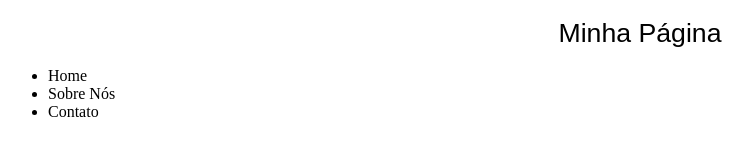
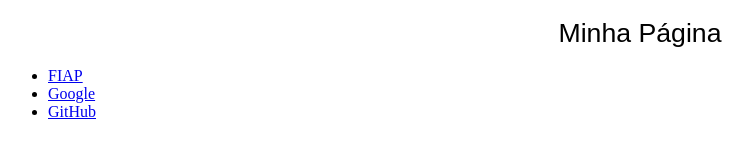
Before and after one commit to Byells/primeiro-projeto, a plain HTML site: page index.html in a window 1280 px wide. Shown: the whole page, without its empty margins (0-751 px from the left). Drawn offline with Linux system fonts and the light colour scheme.

Commit message:
Iniciando com tag A

```diff
--- a/index.html
+++ b/index.html
@@ -23,9 +23,9 @@
 				<h1 style="text-align: center; font: normal 20pt Arial">Minha Página</h1>
 				<nav>
 					<ul>
-						<li>Home</li>
-						<li>Sobre Nós</li>
-						<li>Contato</li>
+						<li><a href="https://www.Fiap.com.br" target="_blank">FIAP</a></li>
+						<li> <a href="https://www.google.com.br" target="_blank">Google</a></li>
+						<li> <a href="https://github.com" target="_blank">GitHub</a></li>
 					</ul>
 				</nav>
 
```
